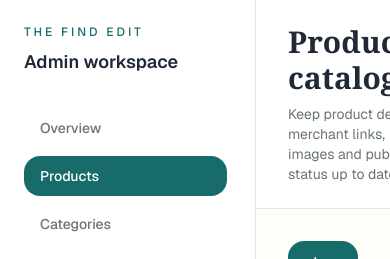
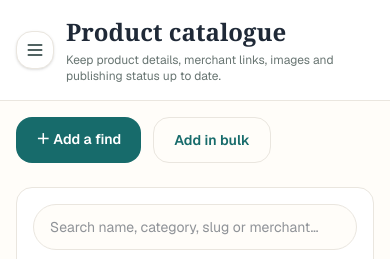
Before and after one commit to findeditstore-spec/the-find-edit, a Next.js app: page /admin/products in a window 390 px wide. Shown: the top 259 px of the page. Built offline with nearby package versions, Linux system fonts and the light colour scheme; no server answers; the database is empty.

Commit message:
Implement responsive mobile admin navigation

```diff
--- a/app/admin/_components/AdminLayout.tsx
+++ b/app/admin/_components/AdminLayout.tsx
@@ -1,6 +1,6 @@
 "use client";
 
-import { ReactNode, useState } from "react";
+import { ReactNode, useState, useEffect } from "react";
 import Link from "next/link";
 import { supabase } from "../../lib/supabase";
 
@@ -29,6 +29,39 @@ export default function AdminLayout({
   description,
 }: AdminLayoutProps) {
   const [signingOut, setSigningOut] = useState(false);
+  const [mobileMenuOpen, setMobileMenuOpen] = useState(false);
+
+  // Close mobile drawer on route change or screen resize
+  useEffect(() => {
+    function handleResize() {
+      if (window.innerWidth >= 768) {
+        setMobileMenuOpen(false);
+      }
+    }
+    window.addEventListener("resize", handleResize);
+    return () => window.removeEventListener("resize", handleResize);
+  }, []);
+
+  // Scroll lock & Escape key handling for mobile drawer
+  useEffect(() => {
+    if (mobileMenuOpen) {
+      document.body.style.overflow = "hidden";
+    } else {
+      document.body.style.overflow = "";
+    }
+
+    function handleKeyDown(e: KeyboardEvent) {
+      if (e.key === "Escape" && mobileMenuOpen) {
+        setMobileMenuOpen(false);
+      }
+    }
+
+    window.addEventListener("keydown", handleKeyDown);
+    return () => {
+      document.body.style.overflow = "";
+      window.removeEventListener("keydown", handleKeyDown);
+    };
+  }, [mobileMenuOpen]);
 
   async function handleSignOut() {
     setSigningOut(true);
@@ -46,17 +79,26 @@ export default function AdminLayout({
     }
   }
 
-  return (
-    <div className="flex h-[100dvh] w-full overflow-hidden bg-[#FFFDF9]">
-      {/* Left Sidebar - Fixed height and position */}
-      <aside className="fixed inset-y-0 left-0 z-30 flex w-64 flex-col border-r border-[#EAE6DF] bg-white p-6">
-        <div className="mb-8">
+  const sidebarContent = (
+    <div className="flex h-full flex-col p-6 bg-white">
+      <div className="mb-8 flex items-center justify-between">
+        <div>
           <p className="text-xs font-medium uppercase tracking-[0.25em] text-[#176B6B]">
             The Find Edit
           </p>
           <h1 className="mt-2 text-lg font-semibold text-[#1F2937]">
             Admin workspace
           </h1>
+        </div>
+        {/* Close button on mobile */}
+        <button
+          type="button"
+          onClick={() => setMobileMenuOpen(false)}
+          className="rounded-lg p-2 text-[#687572] hover:bg-[#F4F0E9] md:hidden"
+          aria-label="Close menu"
+        >
+          ✕
+        </button>
       </div>
 
       <nav className="flex-1 space-y-2 overflow-y-auto pr-1">
@@ -66,6 +108,7 @@ export default function AdminLayout({
             <Link
               key={item.href}
               href={item.href}
+              onClick={() => setMobileMenuOpen(false)}
               className={`block rounded-lg px-4 py-2.5 text-sm font-medium transition ${
                 isActive
                   ? "bg-[#176B6B] text-white"
@@ -81,6 +124,7 @@ export default function AdminLayout({
       <div className="space-y-2 border-t border-[#EAE6DF] pt-4 mt-4">
         <Link
           href="/"
+          onClick={() => setMobileMenuOpen(false)}
           className="block rounded-lg px-4 py-2.5 text-sm font-medium text-[#687572] transition hover:bg-[#F4F0E9] hover:text-[#176B6B]"
         >
           ← View website
@@ -95,31 +139,82 @@ export default function AdminLayout({
           {signingOut ? "Signing out..." : "Sign out"}
         </button>
       </div>
+    </div>
+  );
+
+  return (
+    <div className="flex h-[100dvh] w-full overflow-hidden bg-[#FFFDF9]">
+      {/* Desktop Sidebar - Fixed height and position */}
+      <aside className="hidden md:flex fixed inset-y-0 left-0 z-30 w-64 flex-col border-r border-[#EAE6DF] bg-white">
+        {sidebarContent}
       </aside>
 
-      {/* Main Content Container - Offset by sidebar width (ml-64), taking remaining width and full height */}
-      <div className="flex flex-1 flex-col pl-64 h-[100dvh] overflow-hidden">
+      {/* Mobile Drawer Overlay */}
+      {mobileMenuOpen && (
+        <div
+          className="fixed inset-0 z-40 bg-black/40 backdrop-blur-sm transition-opacity md:hidden"
+          onClick={() => setMobileMenuOpen(false)}
+          aria-hidden="true"
+        />
+      )}
+
+      {/* Mobile Slide-out Drawer */}
+      <div
+        className={`fixed inset-y-0 left-0 z-50 w-64 transform bg-white transition-transform duration-300 ease-in-out md:hidden ${
+          mobileMenuOpen ? "translate-x-0 shadow-2xl" : "-translate-x-full"
+        }`}
+      >
+        {sidebarContent}
+      </div>
+
+      {/* Main Content Container - Offset by sidebar width on desktop (md:pl-64), full width on mobile */}
+      <div className="flex flex-1 flex-col md:pl-64 h-[100dvh] overflow-hidden">
         {/* Header - Fixed at top of main content */}
-        <header className="flex-none border-b border-[#EAE6DF] bg-white px-8 py-6 z-20">
+        <header className="flex-none border-b border-[#EAE6DF] bg-white px-4 sm:px-8 py-4 sm:py-6 z-20">
           <div className="flex items-center justify-between">
+            <div className="flex items-center gap-3">
+              {/* Hamburger Toggle Button */}
+              <button
+                type="button"
+                onClick={() => setMobileMenuOpen(true)}
+                className="rounded-lg border border-[#EAE6DF] bg-white p-2 text-[#18302F] shadow-sm transition hover:bg-[#F4F0E9] md:hidden"
+                aria-label="Open navigation menu"
+                aria-expanded={mobileMenuOpen}
+              >
+                <svg
+                  className="h-5 w-5"
+                  fill="none"
+                  stroke="currentColor"
+                  viewBox="0 0 24 24"
+                >
+                  <path
+                    strokeLinecap="round"
+                    strokeLinejoin="round"
+                    strokeWidth={2}
+                    d="M4 6h16M4 12h16M4 18h16"
+                  />
+                </svg>
+              </button>
+
               <div>
                 {title && (
-                <h2 className="font-serif text-3xl font-semibold text-[#1F2937]">
+                  <h2 className="font-serif text-2xl sm:text-3xl font-semibold text-[#1F2937]">
                     {title}
                   </h2>
                 )}
                 {description && (
-                <p className="mt-2 text-sm text-[#687572]">
+                  <p className="mt-1 sm:mt-2 text-xs sm:text-sm text-[#687572]">
                     {description}
                   </p>
                 )}
+              </div>
             </div>
           </div>
         </header>
 
         {/* Content Area - Independently scrollable */}
         <main className="flex-1 overflow-y-auto bg-[#FFFDF9]">
-          <div className="p-8">
+          <div className="p-4 sm:p-8">
             {children}
           </div>
         </main>
```
Lines whose indentation alone changed are shown as unchanged.
